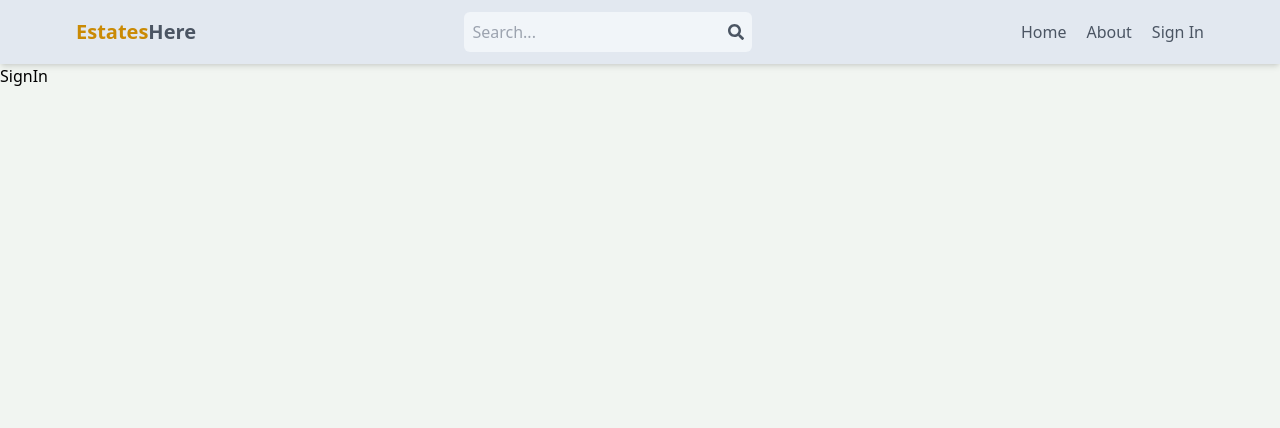
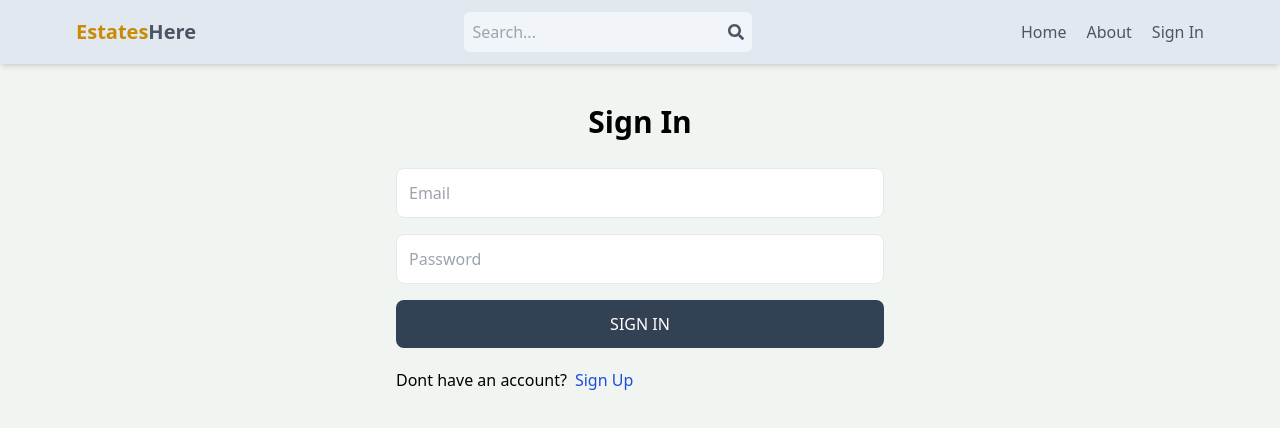
Before and after one commit to SrajnaJ/Mern-Estate, a React (Vite) app in the folder client/: page /sign-in in a window 1280 px wide. Shown: the top 428 px of the page. Built offline with nearby package versions, Linux system fonts and the light colour scheme.

Commit message:
complete sign in page functionality

```diff
--- a/client/src/Pages/SignIn.jsx
+++ b/client/src/Pages/SignIn.jsx
@@ -1,5 +1,79 @@
-import React from "react";
+import React, { useState } from "react";
+import { Link, useNavigate } from "react-router-dom";
 
 export default function SignIn() {
-  return <div>SignIn</div>;
+  const [formData, setFormData] = useState({});
+  const [error, setError] = useState(null);
+  const [loading, setLoading] = useState(false);
+  const navigate = useNavigate();
+  const handlerChange = (e) => {
+    setFormData({
+      ...formData,
+      [e.target.id]: e.target.value,
+    });
+  };
+
+  const handleSubmit = async (e) => {
+    try {
+      e.preventDefault();
+      setLoading(true);
+      const res = await fetch("/api/auth/sign-in", {
+        method: "POST",
+        headers: {
+          "Content-Type": "application/json",
+        },
+        body: JSON.stringify(formData),
+      });
+      const data = await res.json();
+      if (data.success === false) {
+        setLoading(false);
+        setError(data.message);
+        return;
+      }
+      setLoading(false);
+      setError(null);
+      navigate("/");
+      // console.log(data);
+    } catch (error) {
+      setLoading(false);
+      setError(error.message);
+    }
+  };
+  // console.log(formData);
+  return (
+    <div className="p-3 max-w-lg mx-auto">
+      <h1 className="text-3xl text-center font-semibold my-7"> Sign In</h1>
+      <form onSubmit={handleSubmit} className="flex flex-col gap-4">
+        <input
+          type="email"
+          placeholder="Email"
+          className="border p-3 rounded-lg"
+          id="email"
+          onChange={handlerChange}
+        />
+        <input
+          type="password"
+          placeholder="Password"
+          className="border p-3 rounded-lg"
+          id="password"
+          onChange={handlerChange}
+        />
+
+        <button
+          disabled={loading}
+          className="bg-slate-700 text-white p-3 rounded-lg uppercase hover:opacity-95 disabled:opacity-80"
+        >
+          {loading ? "Loading..." : "Sign In"}
+        </button>
+      </form>
+
+      <div className="flex gap-2 mt-5">
+        <p>Dont have an account?</p>
+        <Link to={"/sign-up"}>
+          <span className="text-blue-700">Sign Up</span>
+        </Link>
+      </div>
+      {error && <p className="text-red-500 mt-5">{error}</p>}
+    </div>
+  );
 }
```
